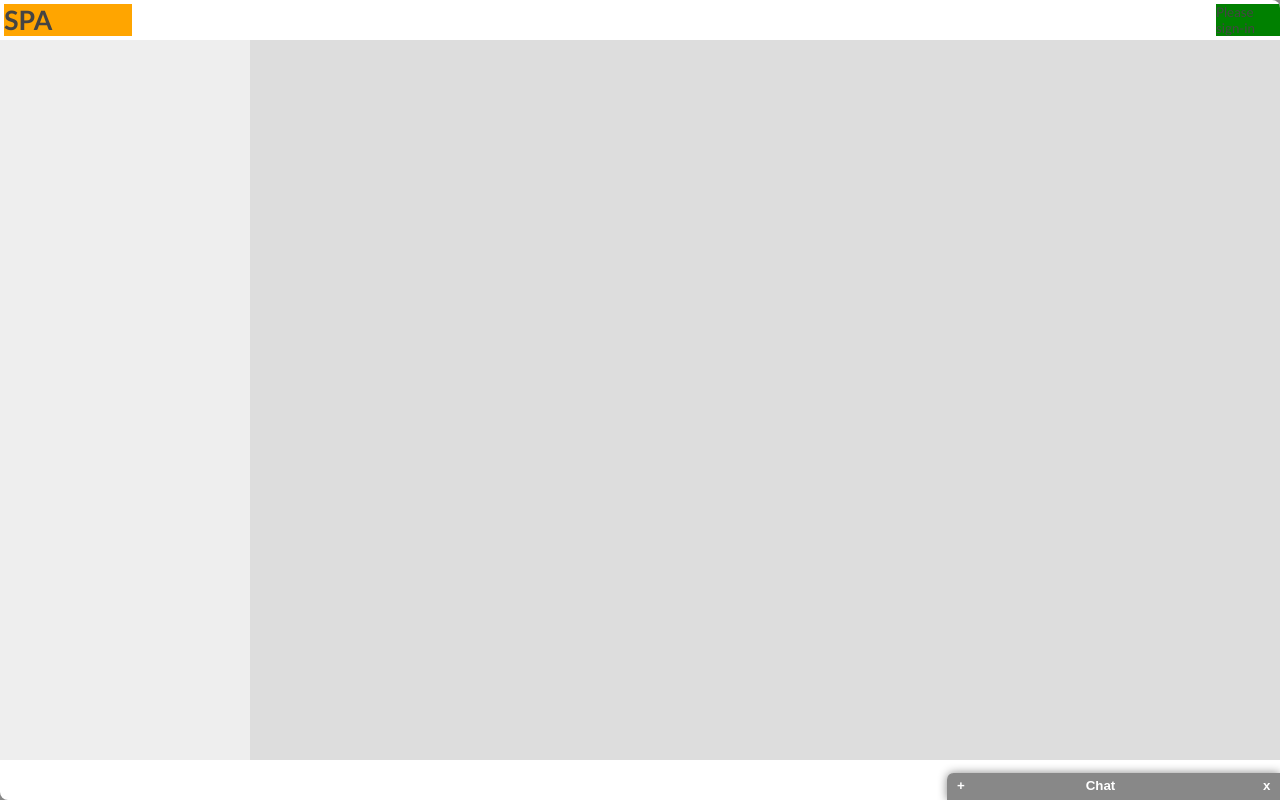
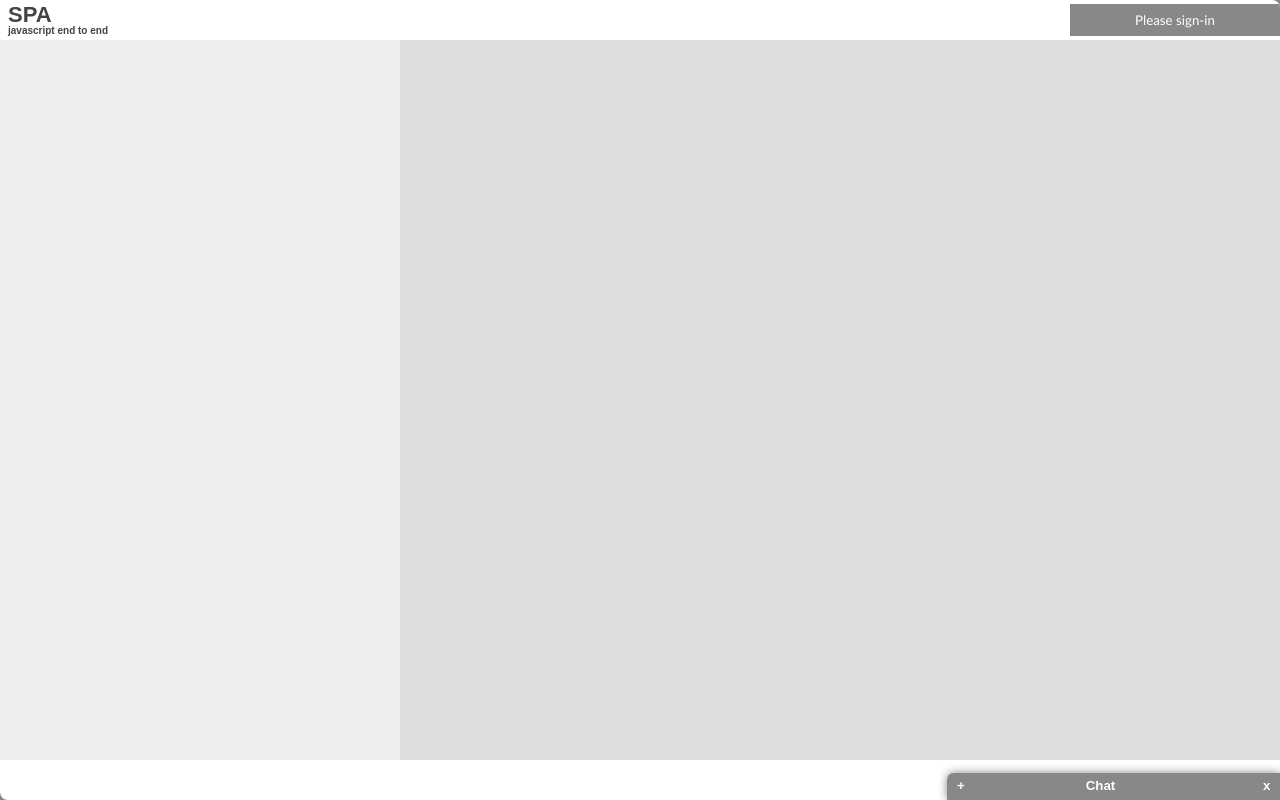
Before and after one commit to jooho99/study_spa, a plain HTML site: page spa.html in a window 1280 px wide. Drawn offline with Linux system fonts and the light colour scheme.

Commit message:
예제 5.19 셸 스타일시트에서 사용자 영역을 위한 스타일 추가 - spa/css/spa.shell.css

```diff
--- a/css/spa.shell.css
+++ b/css/spa.shell.css
@@ -19,26 +19,31 @@
 
 .spa-shell-head-logo {
     top: 4px;
-    left: 4px;
+    left: 8px;
     height: 32px;
     width: 128px;
-    background: orange;
 }
+    .spa-shell-head-logo h1 {
+        font: 800 22px/22px Arial, Helvetica, sans-serif;
+        margin: 0;
+    }
+    .spa-shell-head-logo p {
+        font: 800 10px/10px Arial, Helvetica, sans-serif;
+        margin: 0;
+    }
 
 .spa-shell-head-acct {
     top: 4px;
     right: 0;
-    width: 64px;
+    width: 210px;
     height: 32px;
-    background: green;
-}
-
-.spa-shell-head-search {
-    top: 4px;
-    right: 64px;
-    width: 248px;
-    height: 32px;
-    background: blue;
+    line-height: 32px;
+    background: #888;
+    color: #fff;
+    text-align: center;
+    cursor: pointer;
+    overflow: hidden;
+    text-overflow: ellipsis;
 }
 
 .spa-shell-main {
@@ -55,8 +60,9 @@
 }
 
 .spa-shell-main-nav {
-    width: 250px;
+    width: 400px;
     background: #eee;
+    z-index: 1;
 }
 
 .spa-x-closed .spa-shell-main-nav {
@@ -64,7 +70,7 @@
 }
 
 .spa-shell-main-content {
-    left: 250px;
+    left: 400px;
     right: 0;
     background: #ddd;
 }
```
